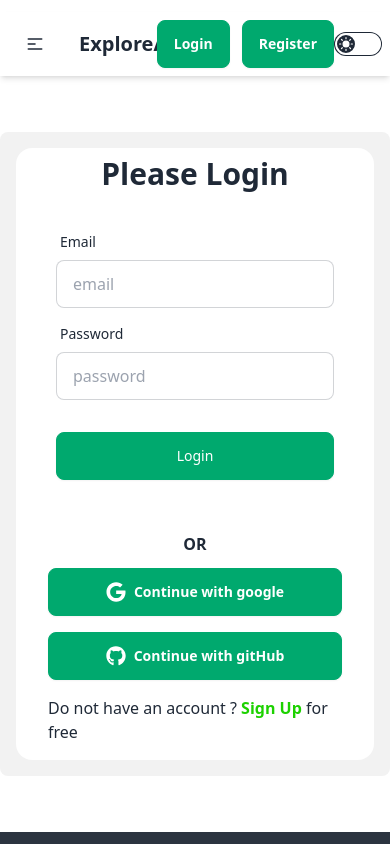
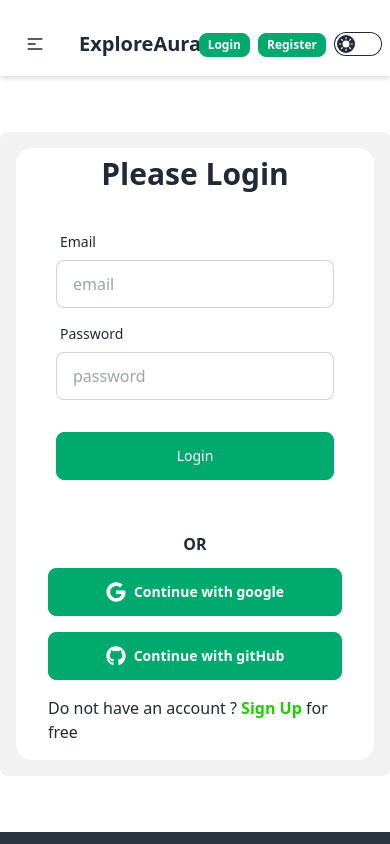
Before and after one commit to rar34/explore-aura-client, a React (Vite) app: page /login in a window 390 px wide. Shown: the top 844 px of the page. Built offline with nearby package versions, Linux system fonts and the light colour scheme; no server answers.

Commit message:
change style of login and register button

```diff
--- a/src/components/Navbar/Navbar.jsx
+++ b/src/components/Navbar/Navbar.jsx
@@ -82,8 +82,8 @@ const Navbar = () => {
                     </div>
                     :
                     <>
-                        <Link to="/login"><button className="btn btn-success text-white mr-3">Login</button></Link>
-                        <Link to="/register"><button className="btn btn-success text-white">Register</button></Link>
+                        <Link to="/login"><button className="btn btn-success btn-xs md:btn-md text-white mr-2">Login</button></Link>
+                        <Link to="/register"><button className="btn btn-success btn-xs md:btn-md text-white mr-2">Register</button></Link>
                     </>
                 }
                 <label className="cursor-pointer grid place-items-center">
```
